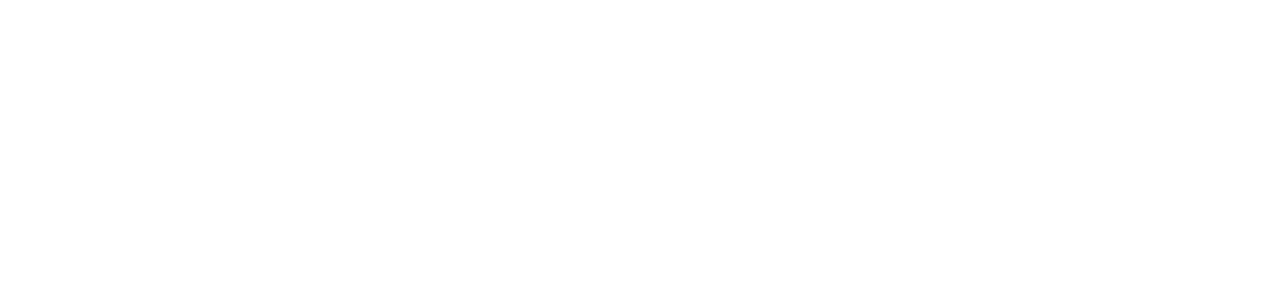
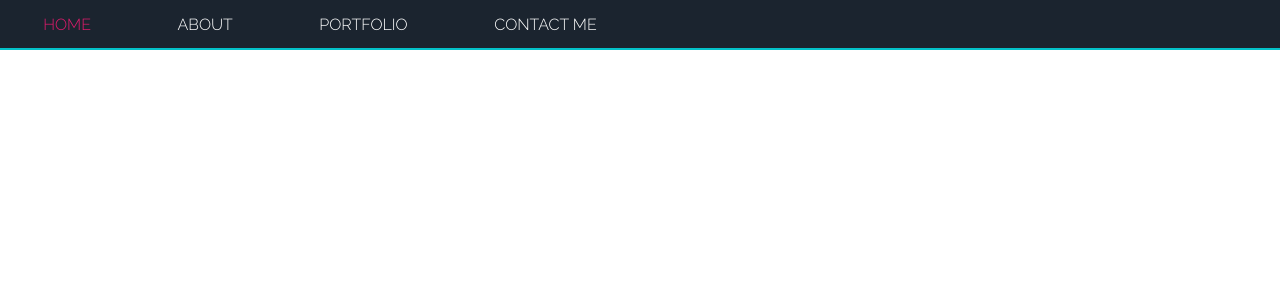
Before and after one commit to AntonParkhimovich/portfolio, a React (Create React App) app in the folder portfolio/: page / in a window 1280 px wide. Shown: the top 300 px of the page. Built offline with nearby package versions, Linux system fonts and the light colour scheme.

Commit message:
feat: add header

```diff
--- a/portfolio/src/App.js
+++ b/portfolio/src/App.js
@@ -1,11 +1,19 @@
 import logo from './logo.svg';
+import {
+  BrowserRouter as Router,
+  Switch,
+  Route,
+  Link
+} from "react-router-dom";
 import './App.css';
 import './styles/main.scss'
 import { Header } from './components/Header';
 
 function App() {
   return (
+    <Router>
    <Header/>
+   </Router>
   );
 }
 
--- a/portfolio/src/components/Header.js
+++ b/portfolio/src/components/Header.js
@@ -1,10 +1,15 @@
-
+import {
+    NavLink
+  } from "react-router-dom";
 export const Header =()=>{
     return(
         <header className={'header'}>
             <nav className={'navigation'}>
-                <ul className={'navigation-link'}>
-
+                <ul className={'navigation-items'}>
+                    <NavLink className={'navigation-item'} activeClassName={'active'} to="/">Home</NavLink>
+                    <NavLink className={'navigation-item'} activeClassName={'active'} to="/about">About</NavLink>
+                    <NavLink className={'navigation-item'} activeClassName={'active'} to="portfolio">Portfolio</NavLink>
+                    <NavLink className={'navigation-item'} activeClassName={'active'} to="contact">Contact me</NavLink>
                 </ul>
             </nav>
         </header>
--- a/portfolio/src/styles/components/_header.scss
+++ b/portfolio/src/styles/components/_header.scss
@@ -1,3 +1,26 @@
 .header{
     font-family: $font-family;
 }
+.navigation{
+    width: 100vw;
+    height: 50px;
+    background-color: $dark-blue;
+    display: flex;
+    align-items: center;
+    border-bottom: 2px solid $azure;
+&-items{
+display: flex;
+justify-content: space-around;
+width: 50%;
+}
+&-item{
+    color: $white;
+    text-decoration: none;
+    text-transform: uppercase;
+    font-size: $font-size-text;
+    font-weight: $weight-light;
+}
+}
+.active{
+    color: $pink;
+}
--- a/portfolio/src/styles/variables/_variables.scss
+++ b/portfolio/src/styles/variables/_variables.scss
@@ -6,3 +6,6 @@
 $white: white;
 $azure:#04c2c9;
 $pink:#e31b6d;
+$weight-light:300;
+$weight-semi-bold:600;
+$weight-bold:700;
```
